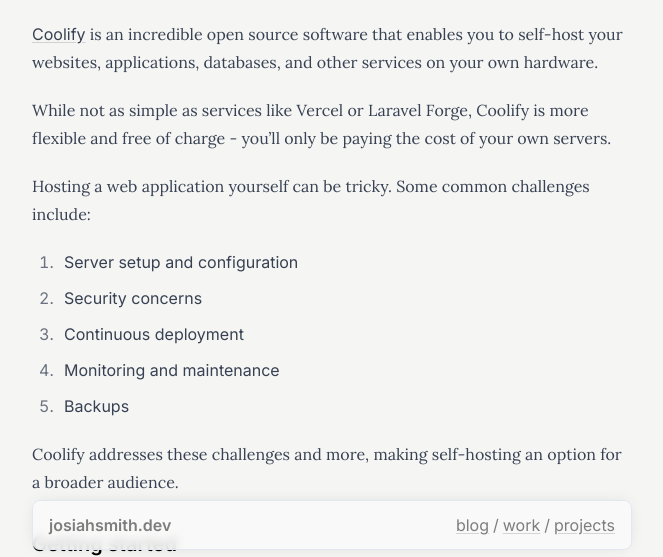
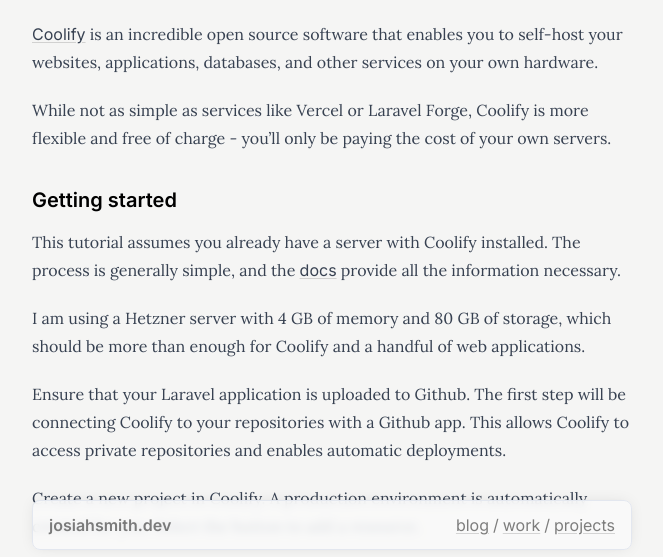
Before and after one commit to jcsmithf22/portfolio, an Astro site: page /blog/laravel-on-coolify in a window 1280 px wide. Shown: the part 234-791 px from the top of the page, without its empty margins (308-971 px from the left). Built offline with nearby package versions, Linux system fonts and the light colour scheme; Astro itself is replaced by a stand-in of ours; a web font is replaced by a local one.

Commit message:
improve blog post

```diff
--- a/src/content/blog/hosting-laravel-with-coolify.md
+++ b/src/content/blog/hosting-laravel-with-coolify.md
@@ -8,16 +8,6 @@
 [Coolify](https://coolify.io/) is an incredible open source software that enables you to self-host your websites, applications, databases, and other services on your own hardware.
 
 While not as simple as services like Vercel or Laravel Forge, Coolify is more flexible and free of charge - you'll only be paying the cost of your own servers.
-
-Hosting a web application yourself can be tricky. Some common challenges include:
-
-1. Server setup and configuration
-2. Security concerns
-3. Continuous deployment
-4. Monitoring and maintenance
-5. Backups
-
-Coolify addresses these challenges and more, making self-hosting an option for a broader audience.
 
 ### Getting started
 This tutorial assumes you already have a server with Coolify installed. The process is generally simple, and the [docs](https://coolify.io/docs/installation) provide all the information necessary.
```
